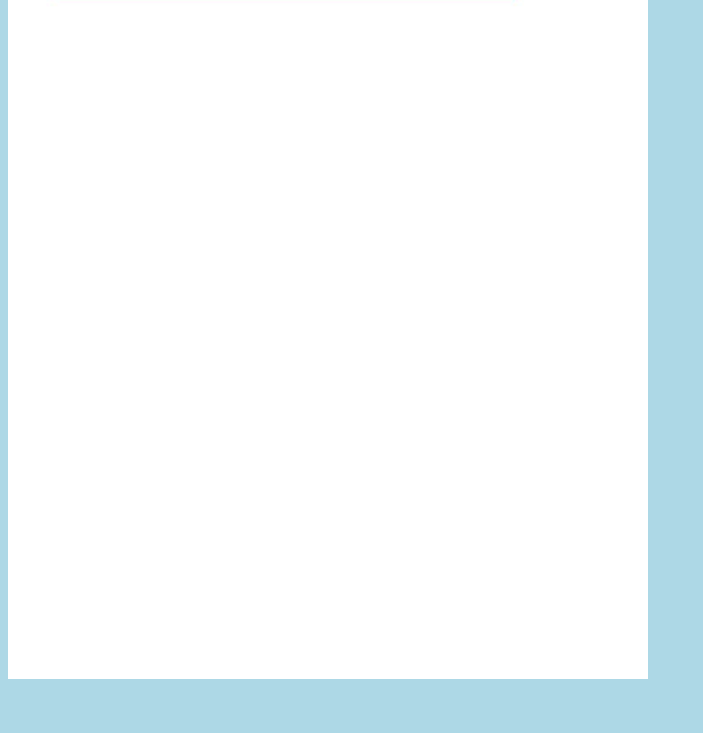
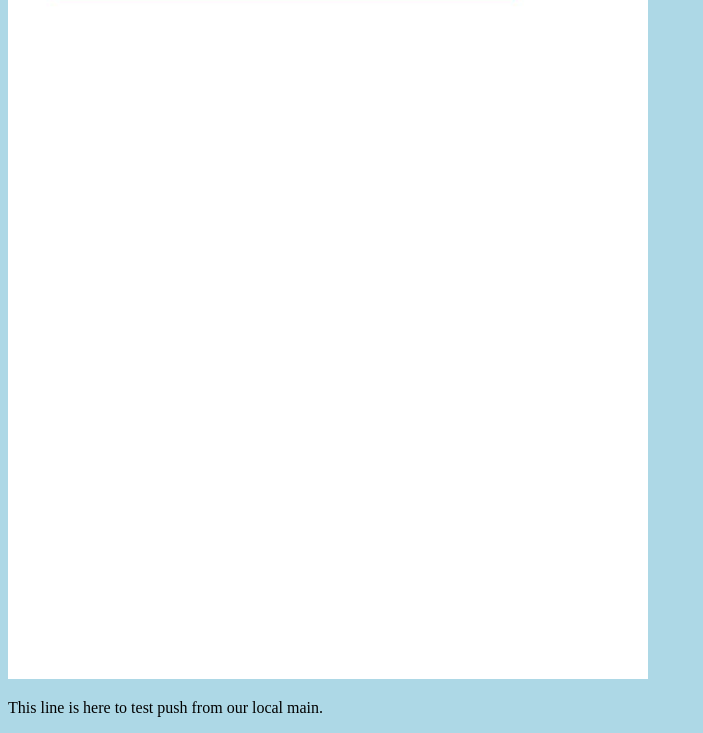
Before and after one commit to LexouLam/hello-world, a plain HTML site: page index.html in a window 1280 px wide. Shown: the part 1752-2485 px from the top of the page, without its empty margins (0-703 px from the left). Before the commit the page ends 2443 px from the top, so only its background shows below. Drawn offline with Linux system fonts and the light colour scheme.

Commit message:
Adding info in html file

```diff
--- a/index.html
+++ b/index.html
@@ -11,6 +11,6 @@
 <p>This is the first file in my new Git Repo.</p>
 <p>This line is here to show how merging works.</p>
 <div><img src="img_hello_git.jpg" alt="Hello Git" style="width:100%;max-width:640px"></div>
-
+<p>This line is here to test push from our local main.</p>
 </body>
 </html>
```
